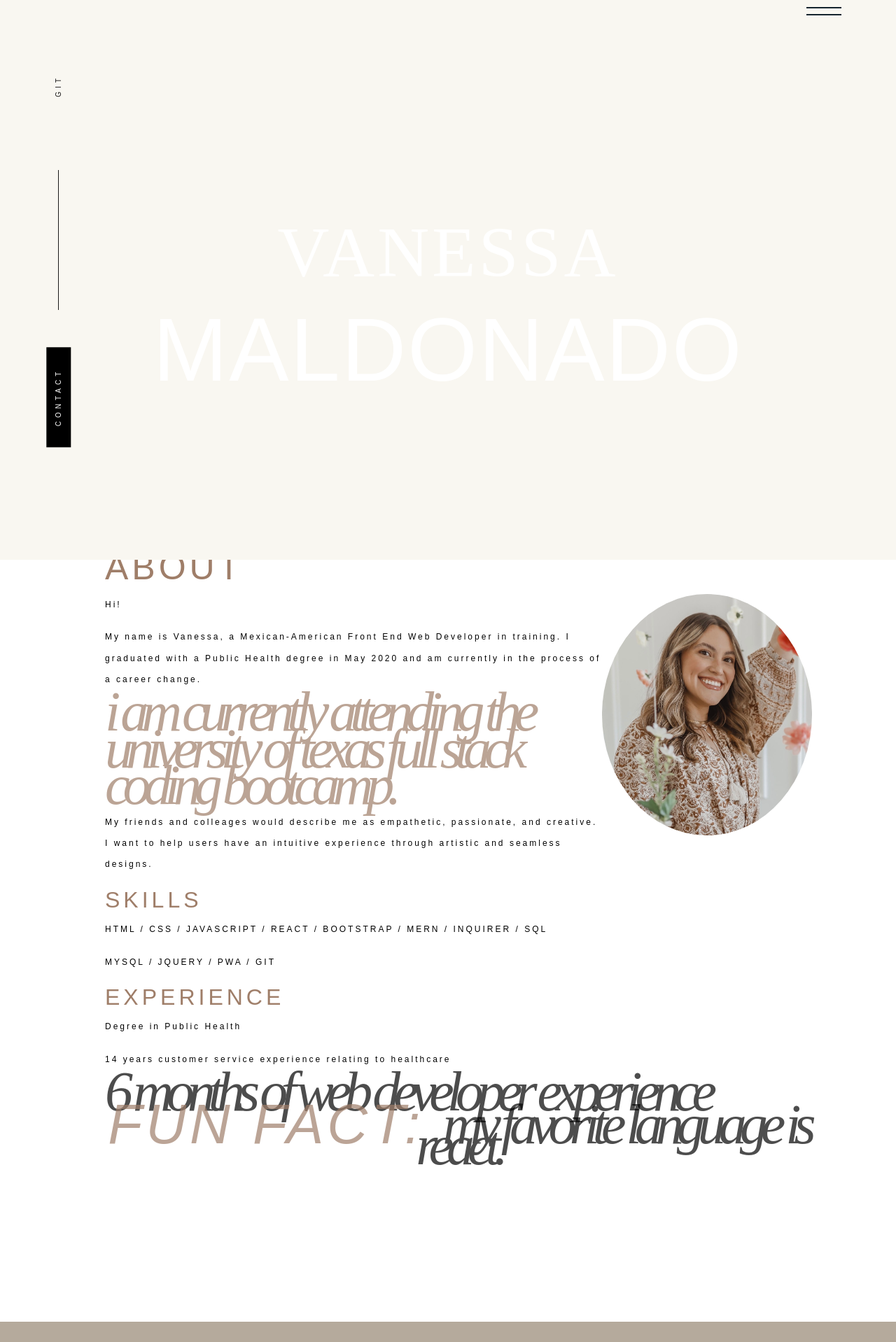
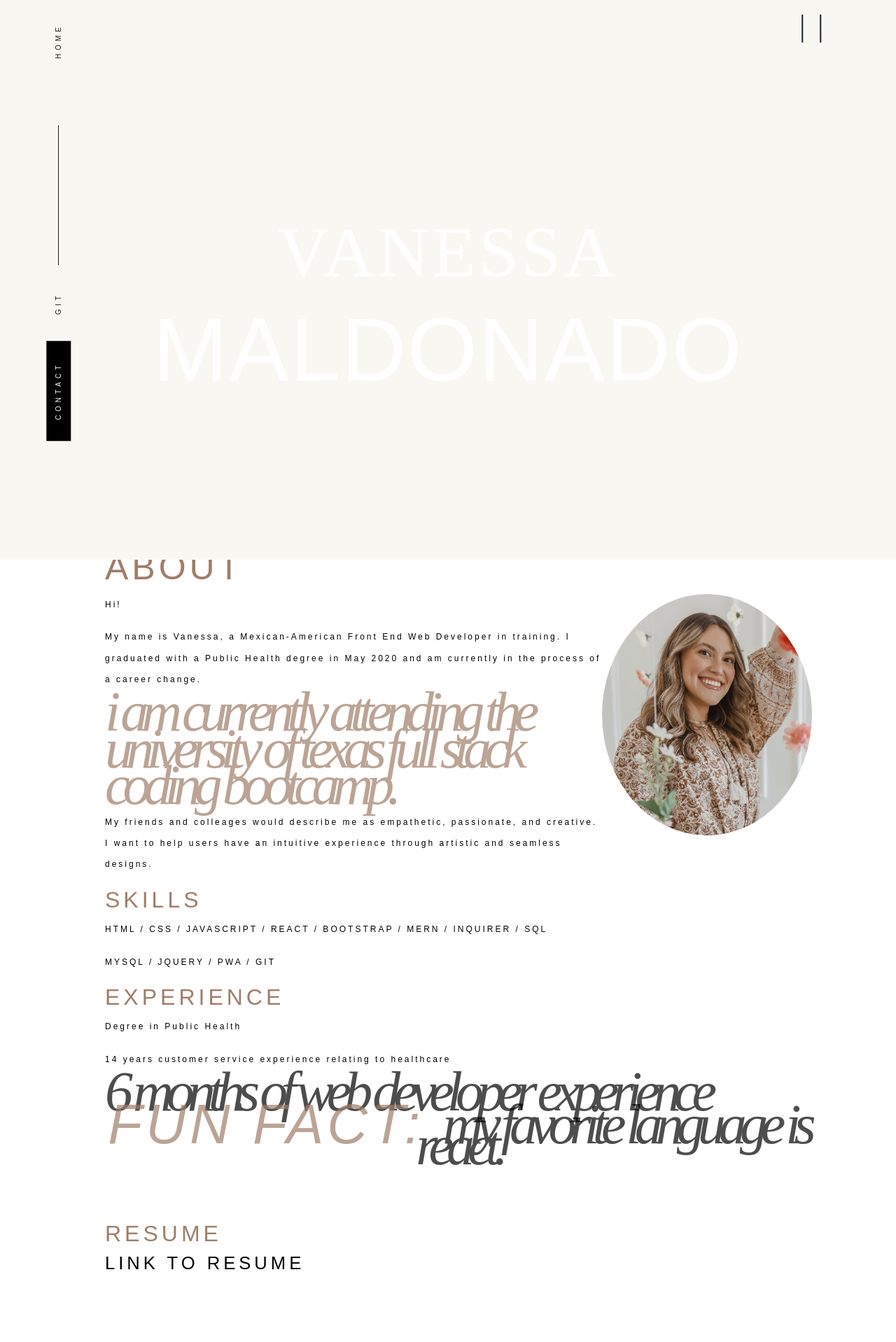
Before and after one commit to vanessamald/portfolio, a React (Create React App) app: page / in a window 1280 px wide. Shown: the top 1918 px of the page at 70% size. Built offline with nearby package versions, Linux system fonts and the light colour scheme; a web font is replaced by a local one.

Commit message:
fixing link to resume

```diff
--- a/src/components/About/index.js
+++ b/src/components/About/index.js
@@ -124,7 +124,13 @@ function About() {
 
                 backgroundSize: '0var(20%),100% var(20%)'
             }}>Fun Fact: </em>My favorite language is React.</p>
+
+
+            <Resume></Resume>
             </div>
+
+
+
 
         </section>
     )
--- a/src/components/Contact/index.js
+++ b/src/components/Contact/index.js
@@ -27,9 +27,10 @@ function Contact () {
         >
         <div
         style={{
-            padding: "60px",
+
             backgroundColor: "#b5aa9c",
-            width: "100%"
+            width: "100%",
+            height: "100%"
 
         }}
         >
@@ -37,11 +38,11 @@ function Contact () {
             style={{
                 display: "flex",
                 flexDirection: "column",
-                justifyContent: "space-around",
+                justifyContent: "center",
                 alignItems: "center",
                 width: "100%",
                 marginTop: "10px",
-                fontSize: "30px",
+                fontSize: "8vw",
                 fontFamily: "SilkSerif-Regular",
                 flexWrap: "wrap",
 
@@ -49,25 +50,40 @@ function Contact () {
 
             }}
             >
+            <div
+            style={{
 
-            <p> Get In Touch </p>
+            }}
+            >
+
+        </div>
+            <p
+            style={{
+                color: '#1f1f1f',
+                fontFamily: 'Styrene',
+                letterSpacing: '4px',
+                fontSize: '50px',
+                marginTop: '40px',
+
+
+            }}
+            > Get In Touch! </p>
 
             <a className="contact-link"
             style ={{
-                textDecoration: "none",
-                color: "#9f7e69",
-                fontSize: "6vw"
+
+
+                fontSize: "26px",
+                marginBottom: '40px'
             }}
             target="_blank" href="mailto:vnessamaldon@gmail.com">Email</a>
 
             <a className="contact-link"
             style={{
-                textDecoration: "none",
-                color: "#9f7e69",
-                fontSize: "6vw",
-                marginTop: "0px"
 
-
+                fontSize: "26px",
+                marginTop: "0px",
+                marginBottom: '100px'
             }}
              target="_blank" href="https://www.linkedin.com/in/vanessa-maldonado-807344191/">LinkedIn </a>
 
@@ -77,10 +93,13 @@ function Contact () {
                 fontSize: '12px',
 
 
+
             }}
             className='contact-btn' onClick={handleClose}>
             Close
           </button>
+
+
           </div>
         </div>
     </Modal>
--- a/src/components/Footer/index.js
+++ b/src/components/Footer/index.js
@@ -17,7 +17,7 @@ function Footer() {
                 backgroundColor: 'transparent',
                 paddingTop: '50px',
                 paddingBottom: '100px',
-                backgroundColor: '#b5aa9c',
+                backgroundColor: 'rgb(249, 247, 241)',
                 borderTop: '1px solid #272727'
             }}
             >
@@ -37,7 +37,7 @@ function Footer() {
                         letterSpacing: '-10px',
                         textTransform: 'lowercase'
                     }}
-                    >Minimal . Modern . Creative . </p>
+                    >Now . Accepting . Freelance . Work </p>
                 </div>
         </div>
     )
--- a/src/components/Gallery/index.js
+++ b/src/components/Gallery/index.js
@@ -80,7 +80,7 @@ function Gallery (props){
 
 
       // testing here
-      backgroundColor: 'rgb(181, 170, 156)',
+      backgroundColor: "rgb(249, 247, 241)",
       alignItems: 'center'
 
     }}
--- a/src/components/Header/index.js
+++ b/src/components/Header/index.js
@@ -18,11 +18,12 @@ function Header() {
         <div className="container">
           <div className="nav-left">
            <div className="nav-left-item">
-                <a className="nav-left-link" href="https://github.com/vanessamald">git</a>
+                <a className="nav-left-link" href="/">home</a>
             </div>
             <div className="nav-left-line" ></div>
+
             <div className="nav-left-item">
-                <a className="nav-left-link" href="" target="_blank" ></a>
+                <a className="nav-left-link" href="https://github.com/vanessamald" target="_blank" >git</a>
             </div>
             <div className="nav-line" ></div>
             <Contact ></Contact>
@@ -38,14 +39,12 @@ function Header() {
             left: "0",
             paddingBottom: "100px",
             paddingTop: "0px",
+
+
             }}
         >
                    <Nav></Nav>
-            <a href="/"
-            style={{
-                textDecoration: "none"
-            }}
-            >
+
             <h1 className=""
             style={{
                 color: "#3d352e",
@@ -63,12 +62,8 @@ function Header() {
                 letterSpacing: "4px",
                 marginBottom: "0px",
             }}
-            >Vanessa</h1></a>
-            <a href="/"
-            style={{
-                textDecoration: "none"
-            }}
-            >
+            >Vanessa</h1>
+
             <h2 className=""
             style={{
             color: "#3d352e",
@@ -85,7 +80,7 @@ function Header() {
             paddingBottom: "100px",
             letterSpacing: "2px",
             }}
-            >Maldonado</h2></a>
+            >Maldonado</h2>
             </div>
     </div>
     );
--- a/src/components/Navigation/index.js
+++ b/src/components/Navigation/index.js
@@ -5,11 +5,14 @@ import { useRef } from 'react';
 import 'bootstrap/dist/css/bootstrap.min.css';
 import '../../../src/index.css';
 
+import Resume from '../Resume/index';
+
 function Nav(props)  {
     return(
       <HashRouter>
       <Routes>
               <Route exact path="/" element={<Home/>}/>
+              <Route exact path="resume" element={<Resume/>}/>
       </Routes>
       </HashRouter>
     )
@@ -35,25 +38,27 @@ const scrollToRef = useRef();
 
           }}
           >
-         <a
+         <a className="header-menu" onClick={() => handleShow()}
          style={{
-          marginTop: "10px",
-          width: "50px",
-          height: "1.6px",
+          width: "40px",
+          height: "1.5px",
           backgroundColor: "#15242e",
-          marginBottom: "5px",
+          marginTop: '30px',
           marginLeft: "90vw",
           position: "absolute",
+          transform: "rotate(-90deg)"
          }}
          >
         </a>
-        <a
+        <a className="header-menu" onClick={() => handleShow()}
         style={{
-          width: "50px",
-          height: "1.6px",
+          width: "40px",
+          height: "1.5px",
           backgroundColor: "#15242e",
-          marginLeft: "90vw",
+          marginTop: '30px',
+          marginLeft: "88vw",
           position: "absolute",
+          transform: "rotate(-90deg)"
         }}
         >
         </a>
--- a/src/components/Resume/index.js
+++ b/src/components/Resume/index.js
@@ -16,17 +16,29 @@ function Resume () {
             <div className="resume-content">
                 <div className="resume-item">
 
-                    <a className="resume-link" target="_blank"
 
-                    href="https://acrobat.adobe.com/link/track?uri=urn:aaid:scds:US:4b6af2cc-b459-3e23-bef6-cad7f0f7a782"
-                    >
-                    <h2>Resume</h2>
-                    </a>
+                    <h2
+                    style={{
+                        marginTop: "75px"
+                    }}
+                    >Resume</h2>
+                        <a className="resume-link"
+                        style={{
+
+
+                        }}
+                        target="_blank"
+                        href="https://acrobat.adobe.com/link/track?uri=urn:aaid:scds:US:4b6af2cc-b459-3e23-bef6-cad7f0f7a782"
+                        >
+                        Link to Resume
+                        </a>
+
                     </div>
 
                     <img className="resume-preview" src={resumePreview}
                     style = {{
-                    marginBottom: "100px",
+                    marginBottom: "0px",
+                    marginTop: "100px"
                     }}
                     ></img>
             </div>
--- a/src/index.css
+++ b/src/index.css
@@ -130,7 +130,7 @@ code {
 .nav-left-line {
   width: 1px;
   height: 200px;
-  margin-bottom: 20px;
+  margin-bottom: 60px;
   background-color: #1a1919;
 }
 
@@ -140,7 +140,7 @@ code {
   z-index: 600;
   display: flex;
   height: 100vh;
-  padding-top: 10%;
+  padding-top: 5%;
   -webkit-box-orient: vertical;
   -webkit-box-direction: normal;
   flex-direction: column;
@@ -663,29 +663,25 @@ to { margin-top: 0%; opacity: 1; }
 }
 
 .resume-link {
-
+  font-size: 2vw;
   text-decoration: none;
-  transform: translate(0px, 0px);
-  opacity: 1;
+  font-family: Montserrat, sans-serif;
   color: black;
-  font-size: 3vw;
-
-
-
+  text-transform: uppercase;
+  font-weight: 500;
+  letter-spacing: 5px;
 }
 
 .resume-link:hover {
-  color: white;
-  opacity: 0.5;
-
+  color: #1f1f1f;
+  -ms-transform: skewX(-20deg);
+  transform: skewX(-20deg);
+  text-decoration: line-through;
 }
 
 .resume-item {
   display: grid;
   width: 100%;
-
-
-
 }
 
 .resume-content {
@@ -705,11 +701,19 @@ to { margin-top: 0%; opacity: 1; }
   color: #9f7e69;
 }
 
+.contact-link {
+  text-decoration: none;
+  color: #9f7e69;
+}
+
 .contact-link:hover {
-  -ms-transform: skewX(-20deg);
-  transform: skewX(-20deg);
   color: black;
   text-decoration: line-through;
+  position: relative;
+  top: -5px;
+  border: 2px solid #272727;
+  border-radius: 50%;
+  padding: 28px 50px 28px 50px;
 }
 
 .contact-btn:hover {
```
